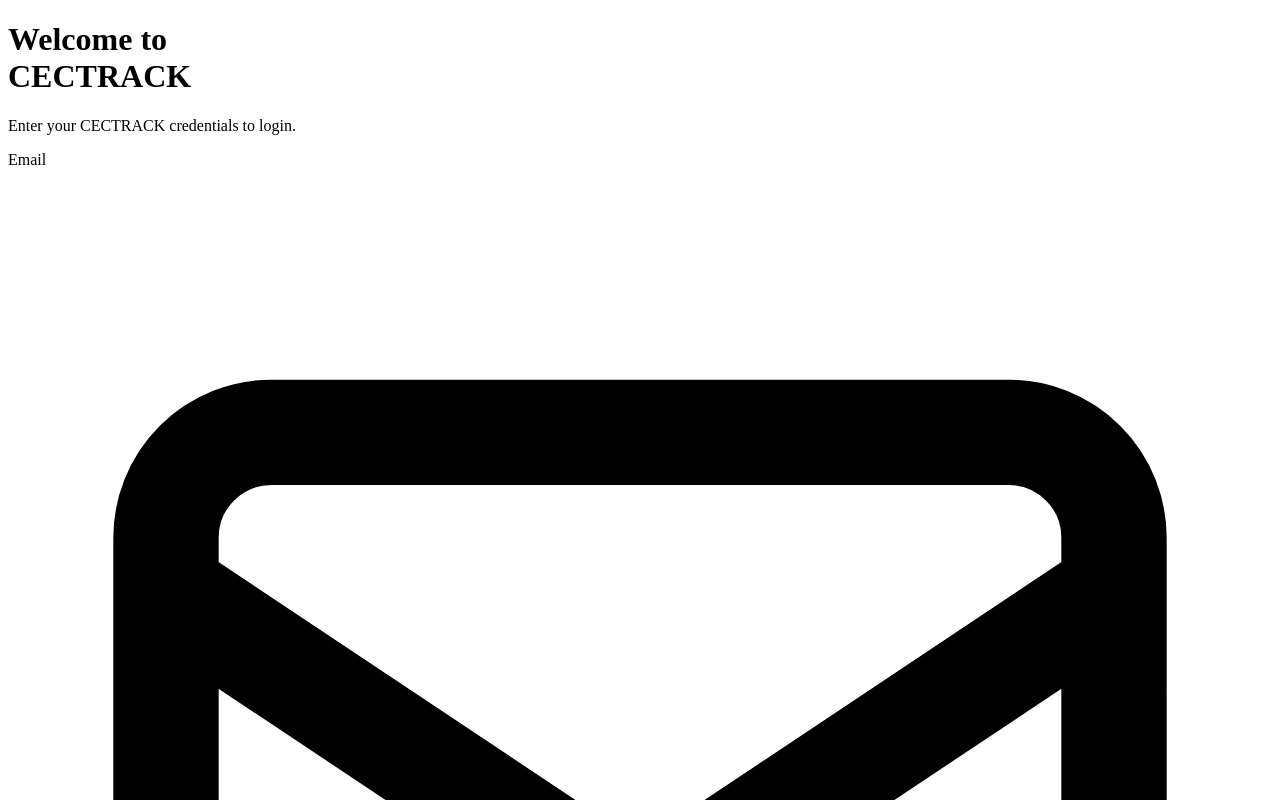
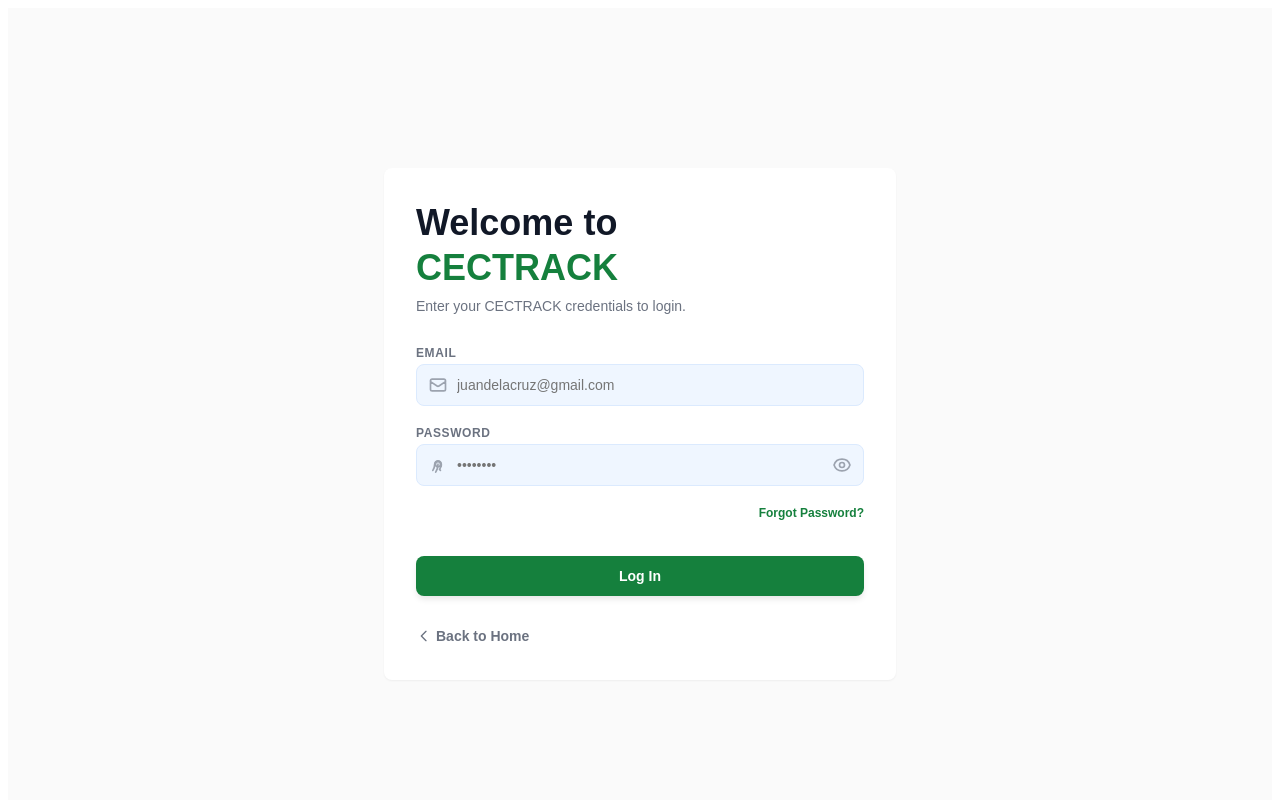
Before and after one commit to renoweebeloy/cec-track-js, a Next.js app: page /login in a window 1280 px wide. Shown: the top 800 px of the page. Built offline with nearby package versions, Linux system fonts and the light colour scheme; no server answers.

Commit message:
Update login.js

```diff
--- a/pages/login.js
+++ b/pages/login.js
@@ -2,6 +2,8 @@ import { useState } from 'react';
 import { supabase } from '../lib/supabaseClient';
 import { useRouter } from 'next/router';
 import Link from 'next/link';
+// IMPORT ANG STYLES! Siguroa nga sakto ang path sa imong module.
+import styles from '../styles/Home.module.css';
 
 export default function Login() {
   const [email, setEmail] = useState('');
@@ -36,39 +38,39 @@ export default function Login() {
   };
 
   return (
-    <div className="flex flex-col items-center justify-center min-h-screen bg-[#fafafa] font-sans">
-      <div className="w-full max-w-md p-8 bg-white rounded-lg shadow-sm">
+    <div className={styles.loginContainer}>
+      <div className={styles.loginCard}>
 
         {/* Header Section */}
-        <div className="mb-8">
-          <h1 className="text-4xl font-extrabold text-gray-900 leading-tight">
+        <div className={styles.loginHeader}>
+          <h1 className={styles.loginTitle}>
             Welcome to <br />
-            <span className="text-green-700">CECTRACK</span>
+            <span className={styles.loginTitleHighlight}>CECTRACK</span>
           </h1>
-          <p className="mt-2 text-sm text-gray-500">
+          <p className={styles.loginSubtitle}>
             Enter your CECTRACK credentials to login.
           </p>
         </div>
 
         {/* Form Section */}
-        <form onSubmit={handleLogin} className="space-y-5">
+        <form onSubmit={handleLogin} className={styles.loginForm}>
 
           {/* Email Input */}
-          <div>
-            <label className="block mb-1 text-xs font-bold text-gray-500 uppercase tracking-wider">
+          <div className={styles.inputGroup}>
+            <label className={styles.inputLabel}>
               Email
             </label>
-            <div className="relative">
-              <div className="absolute inset-y-0 left-0 flex items-center pl-3 pointer-events-none">
+            <div className={styles.inputWrapper}>
+              <div className={styles.inputIconLeft}>
                 {/* Envelope Icon */}
-                <svg className="w-5 h-5 text-gray-400" fill="none" stroke="currentColor" viewBox="0 0 24 24">
+                <svg width="20" height="20" fill="none" stroke="currentColor" viewBox="0 0 24 24">
                   <path strokeLinecap="round" strokeLinejoin="round" strokeWidth="2" d="M3 8l7.89 5.26a2 2 0 002.22 0L21 8M5 19h14a2 2 0 002-2V7a2 2 0 00-2-2H5a2 2 0 00-2 2v10a2 2 0 002 2z"></path>
                 </svg>
               </div>
               <input
                 type="email"
                 placeholder="juandelacruz@gmail.com"
-                className="w-full py-3 pl-10 pr-3 text-sm bg-blue-50 border border-blue-100 rounded-lg focus:outline-none focus:ring-2 focus:ring-green-500"
+                className={styles.loginInput}
                 value={email}
                 onChange={(e) => setEmail(e.target.value)}
                 required
@@ -77,14 +79,14 @@ export default function Login() {
           </div>
 
           {/* Password Input */}
-          <div>
-            <label className="block mb-1 text-xs font-bold text-gray-500 uppercase tracking-wider">
+          <div className={styles.inputGroup}>
+            <label className={styles.inputLabel}>
               Password
             </label>
-            <div className="relative">
-              <div className="absolute inset-y-0 left-0 flex items-center pl-3 pointer-events-none">
+            <div className={styles.inputWrapper}>
+              <div className={styles.inputIconLeft}>
                 {/* Lock Icon */}
-                <svg className="w-5 h-5 text-gray-400" fill="none" stroke="currentColor" viewBox="0 0 24 24">
+                <svg width="20" height="20" fill="none" stroke="currentColor" viewBox="0 0 24 24">
                   <path strokeLinecap="round" strokeLinejoin="round" strokeWidth="2" d="M12 11c0 3.517-1.009 6.799-2.753 9.571m-3.44-2.04l.054-.09A13.916 13.916 0 008 11a4 4 0 118 0c0 1.017-.078 2.027-.231 3.023m-1.64 3.322c.28.326.549.664.805 1.016m-1.037-1.016a14.04 14.04 0 001.037 1.016m-1.037-1.016A14.013 14.013 0 0016 11"></path>
                   <path strokeLinecap="round" strokeLinejoin="round" strokeWidth="2" d="M15 11a3 3 0 11-6 0 3 3 0 016 0z"></path>
                 </svg>
@@ -92,7 +94,8 @@ export default function Login() {
               <input
                 type={showPassword ? "text" : "password"}
                 placeholder="••••••••"
-                className="w-full py-3 pl-10 pr-10 text-sm bg-blue-50 border border-blue-100 rounded-lg focus:outline-none focus:ring-2 focus:ring-green-500"
+                className={styles.loginInput}
+                style={{ paddingRight: '2.5rem' }} // Extra space para sa icon
                 value={password}
                 onChange={(e) => setPassword(e.target.value)}
                 required
@@ -101,9 +104,9 @@ export default function Login() {
               <button
                 type="button"
                 onClick={() => setShowPassword(!showPassword)}
-                className="absolute inset-y-0 right-0 flex items-center pr-3"
+                className={styles.passwordToggle}
               >
-                <svg className="w-5 h-5 text-gray-400 hover:text-gray-600" fill="none" stroke="currentColor" viewBox="0 0 24 24">
+                <svg width="20" height="20" fill="none" stroke="currentColor" viewBox="0 0 24 24">
                   <path strokeLinecap="round" strokeLinejoin="round" strokeWidth="2" d="M15 12a3 3 0 11-6 0 3 3 0 016 0z"></path>
                   <path strokeLinecap="round" strokeLinejoin="round" strokeWidth="2" d="M2.458 12C3.732 7.943 7.523 5 12 5c4.478 0 8.268 2.943 9.542 7-1.274 4.057-5.064 7-9.542 7-4.477 0-8.268-2.943-9.542-7z"></path>
                 </svg>
@@ -112,11 +115,11 @@ export default function Login() {
           </div>
 
           {/* Forgot Password Link */}
-          <div className="flex justify-end">
+          <div className={styles.forgotPasswordWrapper}>
             <button
               type="button"
               onClick={handleForgotPassword}
-              className="text-xs font-semibold text-green-700 hover:underline">
+              className={styles.forgotPasswordBtn}>
               Forgot Password?
             </button>
           </div>
@@ -124,22 +127,22 @@ export default function Login() {
           {/* Submit Button */}
           <button
             type="submit"
-            className="w-full py-3 mt-4 text-sm font-bold text-white bg-green-700 rounded-lg shadow-md hover:bg-green-800 transition-colors">
+            className={styles.submitBtn}>
             Log In
           </button>
         </form>
 
         {/* Message Alert */}
         {message && (
-          <div className="mt-4 p-3 text-sm text-center text-red-600 bg-red-50 border border-red-100 rounded">
+          <div className={styles.alertMessage}>
             {message}
           </div>
         )}
 
         {/* Back to Home Link */}
-        <div className="mt-8">
-          <Link href="/" className="flex items-center text-sm font-semibold text-gray-500 hover:text-gray-800">
-            <svg className="w-4 h-4 mr-1" fill="none" stroke="currentColor" viewBox="0 0 24 24">
+        <div className={styles.backLinkWrapper}>
+          <Link href="/" className={styles.backLink}>
+            <svg className={styles.backIcon} fill="none" stroke="currentColor" viewBox="0 0 24 24">
               <path strokeLinecap="round" strokeLinejoin="round" strokeWidth="2" d="M15 19l-7-7 7-7"></path>
             </svg>
             Back to Home
```
